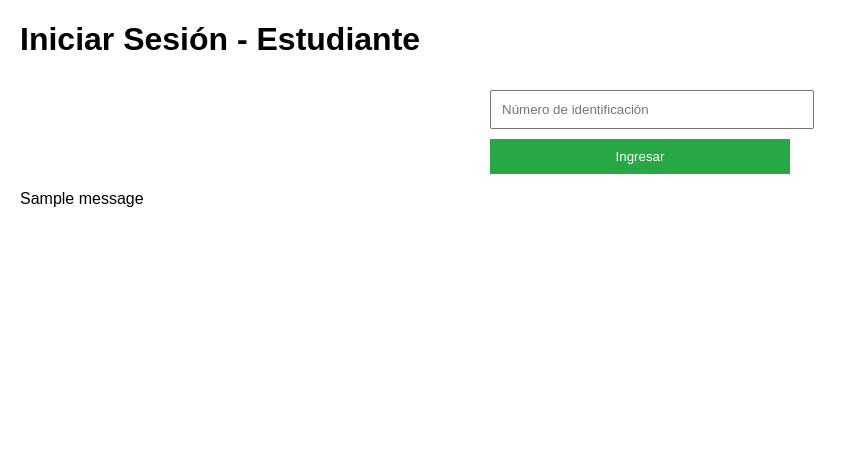
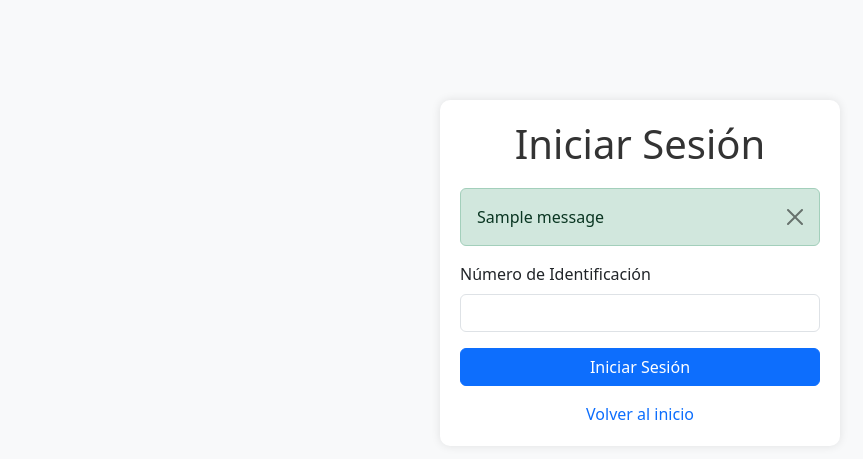
Before and after one commit to ManuelPimienta/app_notas, a Flask app: page /login-estudiante in a window 1280 px wide. Shown: the top 459 px of the page, without its empty margins (0-863 px from the left). Run offline with Flask 3, Linux system fonts and the light colour scheme; one stand-in notice (Sample message) is shown.

Commit message:
Base datos restaura ultima nota, mejora visual inicio session estudiante

```diff
--- a/app.py
+++ b/app.py
@@ -30,18 +30,26 @@ BACKUP_FOLDER = "backups"
 if not os.path.exists(BACKUP_FOLDER):
     os.makedirs(BACKUP_FOLDER)
 
-def crear_backup():
+def crear_backup(curso_nombre):
     """
     Crea una copia de seguridad de la base de datos antes de una actualización.
     """
     try:
-        # Nombre del archivo de backup (incluye la fecha y hora actual)
+        # Normalizar el nombre del curso (reemplazar espacios con guiones bajos)
+        curso_normalizado = curso_nombre.replace(" ", "_")
+
+        # Crear una subcarpeta para el curso si no existe
+        carpeta_curso = os.path.join(BACKUP_FOLDER, curso_normalizado)
+        if not os.path.exists(carpeta_curso):
+            os.makedirs(carpeta_curso)
+
+        # Nombre del archivo de backup (incluye el nombre del curso, la fecha y la hora)
         fecha_hora = datetime.now().strftime("%Y%m%d_%H%M%S")
-        nombre_backup = f"backup_{fecha_hora}.db"
-        ruta_backup = os.path.join(BACKUP_FOLDER, nombre_backup)
+        nombre_backup = f"backup_{curso_normalizado}_{fecha_hora}.db"  # Incluir el nombre del curso
+        ruta_backup = os.path.join(carpeta_curso, nombre_backup)
 
         # Ruta de la base de datos actual
-        ruta_base_datos = "app_notas.db"  # Cambia esto si tu base de datos tiene otro nombre o ruta
+        ruta_base_datos = "app_notas.db"  # Cambia esto si tu base de datos tiene otro nombre
 
         # Verificar si el archivo de la base de datos existe
         if not os.path.exists(ruta_base_datos):
@@ -50,6 +58,7 @@ def crear_backup():
 
         # Crear una copia de la base de datos actual
         shutil.copy2(ruta_base_datos, ruta_backup)
+
         print(f"Backup creado exitosamente: {ruta_backup}")
         return True
     except Exception as e:
@@ -63,57 +72,66 @@ def listar_backups():
     Muestra una lista de backups disponibles.
     """
     try:
-        # Obtener la lista de archivos en la carpeta de backups
-        backups = os.listdir(BACKUP_FOLDER)
-        backups = [f for f in backups if f.endswith(".db")]  # Filtrar solo archivos .db
-        backups.sort(reverse=True)  # Ordenar de más reciente a más antiguo
+        backups = []
+        # Recorrer todas las subcarpetas de la carpeta de backups
+        for curso_normalizado in os.listdir(BACKUP_FOLDER):
+            carpeta_curso = os.path.join(BACKUP_FOLDER, curso_normalizado)
+            if os.path.isdir(carpeta_curso):
+                # Obtener los archivos de backup en la subcarpeta del curso
+                archivos_backup = os.listdir(carpeta_curso)
+                archivos_backup = [f for f in archivos_backup if f.endswith(".db")]  # Filtrar solo archivos .db
+                archivos_backup.sort(reverse=True)  # Ordenar de más reciente a más antiguo
+
+                # Agregar los backups a la lista
+                for archivo in archivos_backup:
+                    backups.append({
+                        "curso": curso_normalizado.replace("_", " "),  # Revertir la normalización
+                        "nombre": archivo,
+                        "ruta": os.path.join(carpeta_curso, archivo)
+                    })
+
+        # Ordenar los backups por fecha (opcional)
+        backups.sort(key=lambda x: x["nombre"], reverse=True)
     except Exception as e:
         flash(f"Error al listar los backups: {e}", "error")
         backups = []
 
     return render_template("backups.html", backups=backups)
 
-@app.route("/restaurar_backup/<nombre_backup>")
+# Restaurar_backup
+@app.route("/restaurar_backup/<curso>/<nombre_backup>")
 @login_required
-def restaurar_backup(nombre_backup):
+def restaurar_backup(curso, nombre_backup):
     """
     Restaura la base de datos desde un backup seleccionado.
     """
     try:
+        # Normalizar el nombre del curso (reemplazar espacios con guiones bajos)
+        curso_normalizado = curso.replace(" ", "_")
+
         # Ruta del backup seleccionado
-        ruta_backup = os.path.join(BACKUP_FOLDER, nombre_backup)
+        ruta_backup = os.path.join(BACKUP_FOLDER, curso_normalizado, nombre_backup)
 
         # Verificar que el backup exista
         if not os.path.exists(ruta_backup):
             flash(f"El backup {nombre_backup} no existe.", "error")
-            app.logger.error(f"El backup {nombre_backup} no existe.")
             return redirect(url_for("listar_backups"))
 
         # Ruta de la base de datos actual
         ruta_base_datos = "app_notas.db"  # Cambia esto si tu base de datos tiene otro nombre
 
         # Reemplazar la base de datos actual con el backup
-        app.logger.debug(f"Restaurando la base de datos desde el backup: {ruta_backup}")
         shutil.copy2(ruta_backup, ruta_base_datos)
 
-        # --- CORRECCIÓN: Manejo de la sesión de SQLAlchemy ---
-        app.logger.debug("Reiniciando la sesión de SQLAlchemy...")
+        # Cerrar la sesión actual de SQLAlchemy
+        db_session.close()  # Cerrar la sesión actual
 
-        # 1. Cerrar la sesión actual (si existe)
-        if db_session:  # Verifica si db_session existe
-            db_session.close()  # Usa close() para cerrar la sesión
-
-        # 2. Reconfigurar la sesión con el nuevo engine
-        db_session.bind = engine  # Asigna el engine a la sesión
-
-        # --- FIN DE LA CORRECCIÓN ---
+        # Reiniciar la sesión de SQLAlchemy (no es necesario llamar a configure)
+        # SQLAlchemy creará una nueva sesión automáticamente cuando sea necesario
 
         flash(f"Base de datos restaurada desde el backup: {nombre_backup}", "success")
-        app.logger.debug(f"Base de datos restaurada desde el backup: {nombre_backup}")
-
     except Exception as e:
         flash(f"Error al restaurar el backup: {e}", "error")
-        app.logger.error(f"Error al restaurar el backup: {e}")
 
     return redirect(url_for("listar_backups"))
 
@@ -232,8 +250,8 @@ def upload():
             return redirect(url_for("upload"))
 
         # Crear un backup antes de la actualización
-        app.logger.debug("Intentando crear un backup antes de la actualización...")
-        if not crear_backup():
+        app.logger.debug(f"Intentando crear un backup para el curso: {curso_nombre}")
+        if not crear_backup(curso_nombre):
             flash("Error al crear el backup. No se realizaron cambios.", "error")
             return redirect(url_for("upload"))
 
--- a/templates/backups.html
+++ b/templates/backups.html
@@ -37,6 +37,7 @@
             <table class="table table-bordered table-striped">
                 <thead class="table-primary">
                     <tr>
+                        <th>Curso</th>
                         <th>Nombre del Backup</th>
                         <th>Acciones</th>
                     </tr>
@@ -44,9 +45,10 @@
                 <tbody>
                     {% for backup in backups %}
                     <tr>
-                        <td>{{ backup }}</td>
+                        <td>{{ backup.curso }}</td>
+                        <td>{{ backup.nombre }}</td>
                         <td>
-                            <a href="{{ url_for('restaurar_backup', nombre_backup=backup) }}" class="btn btn-warning btn-sm">
+                            <a href="{{ url_for('restaurar_backup', nombre_backup=backup.nombre, curso=backup.curso) }}" class="btn btn-warning btn-sm">
                                 Restaurar
                             </a>
                         </td>
--- a/templates/login_estudiante.html
+++ b/templates/login_estudiante.html
@@ -4,45 +4,68 @@
     <meta charset="UTF-8">
     <meta name="viewport" content="width=device-width, initial-scale=1.0">
     <title>Iniciar Sesión - Estudiante</title>
+    <!-- Bootstrap CSS -->
+    <link href="https://cdn.jsdelivr.net/npm/bootstrap@5.3.0/dist/css/bootstrap.min.css" rel="stylesheet">
     <style>
         body {
-            font-family: Arial, sans-serif;
-            margin: 20px;
+            background-color: #f8f9fa;
         }
-        form {
-            max-width: 300px;
-            margin: 0 auto;
+        .login-container {
+            max-width: 400px;
+            margin: 100px auto;
+            padding: 20px;
+            background-color: #ffffff;
+            border-radius: 10px;
+            box-shadow: 0 0 10px rgba(0, 0, 0, 0.1);
         }
-        input {
+        .login-container h1 {
+            text-align: center;
+            margin-bottom: 20px;
+            color: #333;
+        }
+        .form-control {
+            margin-bottom: 15px;
+        }
+        .btn-primary {
             width: 100%;
-            padding: 10px;
-            margin: 10px 0;
         }
-        button {
-            width: 100%;
-            padding: 10px;
-            background-color: #28a745;
-            color: white;
-            border: none;
-            cursor: pointer;
-        }
-        .error {
-            color: red;
+        .alert {
+            margin-top: 20px;
         }
     </style>
 </head>
 <body>
-    <h1>Iniciar Sesión - Estudiante</h1>
-    <form method="POST">
-        <input type="text" name="id" placeholder="Número de identificación" required>
-        <button type="submit">Ingresar</button>
-    </form>
+    <div class="login-container">
+        <h1>Iniciar Sesión</h1>
+
+        <!-- Mensajes flash -->
         {% with messages = get_flashed_messages(with_categories=true) %}
             {% if messages %}
                 {% for category, message in messages %}
-                <p class="{{ category }}">{{ message }}</p>
+                    <div class="alert alert-{{ category }} alert-dismissible fade show">
+                        {{ message }}
+                        <button type="button" class="btn-close" data-bs-dismiss="alert"></button>
+                    </div>
                 {% endfor %}
             {% endif %}
         {% endwith %}
+
+        <!-- Formulario de inicio de sesión -->
+        <form method="POST" action="{{ url_for('login_estudiante') }}">
+            <div class="mb-3">
+                <label for="id" class="form-label">Número de Identificación</label>
+                <input type="text" class="form-control" id="id" name="id" required>
+            </div>
+            <button type="submit" class="btn btn-primary">Iniciar Sesión</button>
+        </form>
+
+        <!-- Enlace para volver al inicio -->
+        <div class="text-center mt-3">
+            <a href="{{ url_for('inicio') }}" class="text-decoration-none">Volver al inicio</a>
+        </div>
+    </div>
+
+    <!-- Bootstrap JS -->
+    <script src="https://cdn.jsdelivr.net/npm/bootstrap@5.3.0/dist/js/bootstrap.bundle.min.js"></script>
 </body>
 </html>
```
Also changed, not shown: app_notas.db, pp_notas.db (deleted), 1 other file. Lines whose indentation alone changed are shown as unchanged.
